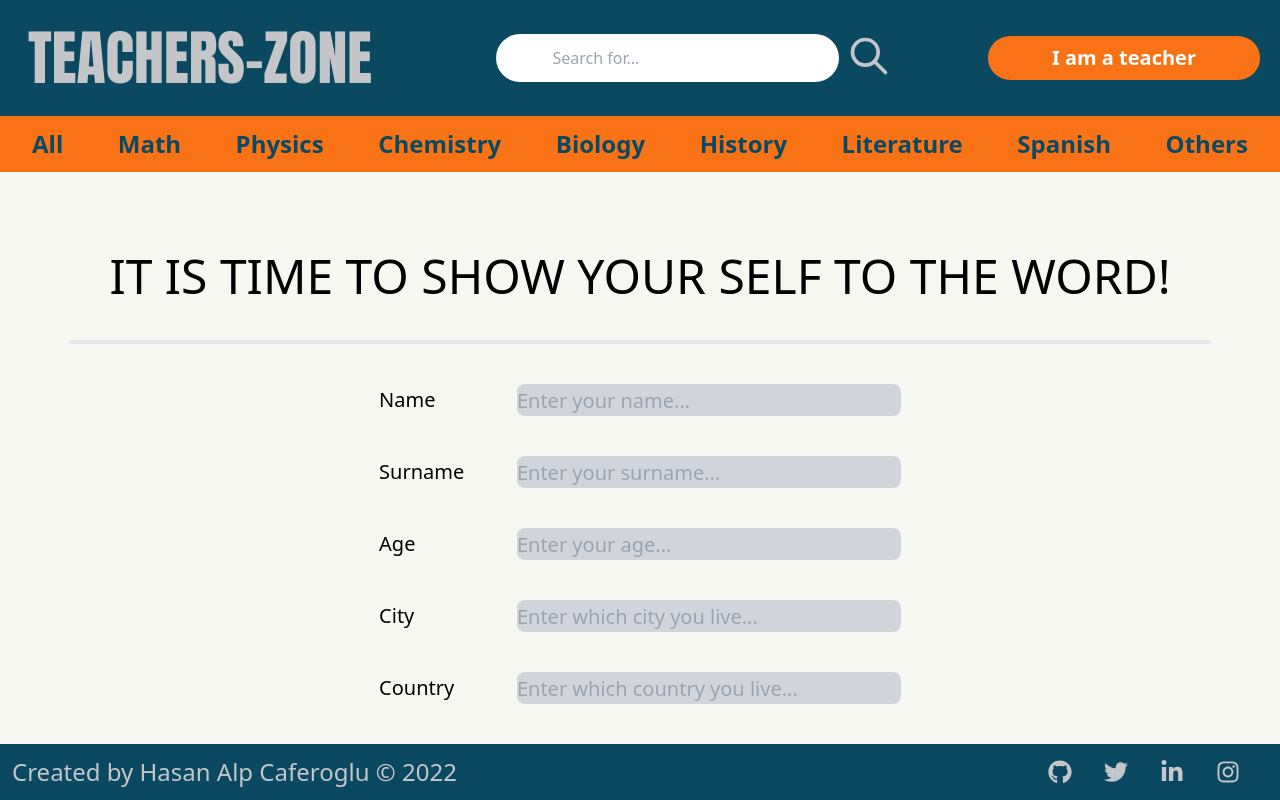
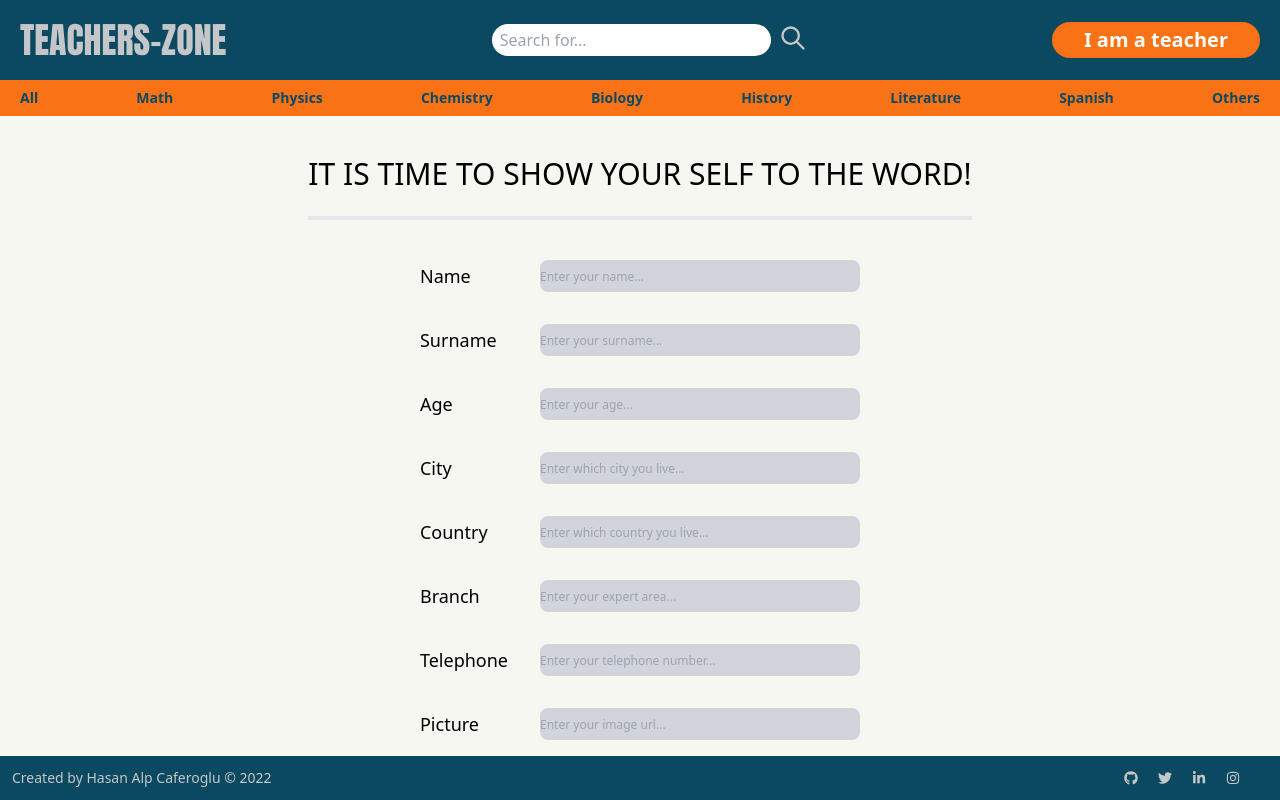
Before and after one commit to HasanAlpCaferoglu/teachers-zone, a Next.js app: page /add-teacher in a window 1280 px wide. Shown: the top 800 px of the page. Built offline with nearby package versions, Linux system fonts and the light colour scheme.

Commit message:
style changed

```diff
--- a/components/Footer.js
+++ b/components/Footer.js
@@ -7,9 +7,9 @@ function Footer() {
   return (
     <footer className="mt-20 w-screen left-0 bottom-0 h-auto flex justify-between items-center bg-[#0b4961] text-[#c4c6c9] xl:fixed">
       <div className='m-3'>
-        <h1 className='text-xl xl:text-2xl'>Created by Hasan Alp Caferoglu © 2022</h1>
+        <h1 className='text-sm xl:text-md'>Created by Hasan Alp Caferoglu © 2022</h1>
       </div>
-      <div className="flex space-x-5 m-3 mr-10 text-xl xl:text-2xl xl:space-x-8">
+      <div className="flex space-x-5 m-3 mr-10 text-sm xl:text-md ">
         <a href="https://github.com/HasanAlpCaferoglu" target="_blank" rel="noreferrer"> <FaGithub /> </a>
         <a href="https://twitter.com/caferoglu_alp" target="_blank" rel="noreferrer"> <FaTwitter /> </a>
         <a href="https://www.linkedin.com/in/hasanalpcaferoglu/" target="_blank" rel="noreferrer"> <FaLinkedinIn /> </a>
--- a/components/Header.js
+++ b/components/Header.js
@@ -10,10 +10,9 @@ function Header() {
     e.preventDefault();
   }
 
-
   return (
     <div className="mt-0 flex items-center justify-between h-auto bg-[#0b4961]">
-      <div className="cursor-pointer flex flex-col m-3 font-Anton text-4xl text-[#c4c6c9] xl:text-6xl xl:flex-row xl:m-7">
+      <div className="cursor-pointer flex flex-col m-3 font-Anton text-2xl text-[#c4c6c9] xl:text-4xl xl:flex-row xl:m-5">
         <Link href="/">TEACHERS</Link>
         <p href="/" className="hidden xl:block">
           -
@@ -25,14 +24,14 @@ function Header() {
           type="search"
           name="searchForm"
           onChange={(e) => {
-            router.push(`/?searchForm=${e.target.value}`)
+            router.push(`/?searchForm=${e.target.value}`);
           }} // set the value of state searchQuery anytime the user types in the searchbox
           placeholder="Search for..."
-          className="rounded-full px-2 xl:px-14 xl:py-3"
+          className="rounded-full px-2 xl:pr-10 xl:py-1"
         />
-        <SearchIcon className="h-7 ml-2 text-[#c4c6c9] xl:h-11" />
+        <SearchIcon className="h-4 ml-2 text-[#c4c6c9] xl:h-7" />
       </form>
-      <div className="cursor-pointer h-full text-xl mr-5 bg-orange-500 rounded-full px-5 py-2 text-white font-bold transition duration-100 transform hover:animate-bounce xl:px-16">
+      <div className="cursor-pointer h-full text-md mr-5 bg-orange-500 rounded-full px-2 py-1 text-white font-bold transition duration-100 transform hover:animate-bounce xl:px-8 xl:text-xl">
         <button onClick={() => router.push("/add-teacher")}>
           I am a teacher
         </button>
--- a/components/Nav.js
+++ b/components/Nav.js
@@ -5,7 +5,7 @@ function Nav() {
   const router = useRouter();
   return (
     <nav className="relative">
-      <div className="flex items-center justify-between px-8 py-3 text-xl whitespace-nowrap space-x-10 overflow-x-scroll scrollbar-hide bg-orange-500 xl:text-2xl xl:space-x-10 ">
+      <div className="flex items-center justify-between px-5 py-2 text-sm whitespace-nowrap space-x-8 overflow-x-scroll scrollbar-hide bg-orange-500 xl:text-md xl:space-x-10 ">
         {Branches.map((branch) => (
           <h2
             key={Branches.indexOf(branch)}
--- a/components/NewTeacherForm.js
+++ b/components/NewTeacherForm.js
@@ -43,19 +43,19 @@ function NewTeacherForm(props) {
   return (
     <div className="flex flex-col items-center w-auto scroll">
       <div className="m-10">
-        <h1 className="text-5xl border-b-4 p-10 text-center">
+        <h1 className="text-3xl border-b-4 pb-6 text-center">
           IT IS TIME TO SHOW YOUR SELF TO THE WORD!
         </h1>
       </div>
 
       <form
-        className="flex flex-col content-around text-xl space-y-10"
+        className="flex flex-col content-center justify-center text-xs space-y-8"
         onSubmit={submitHandler}
       >
         <div className="flex justify-between items-center">
-          <label htmlFor="name">Name</label>
+          <label htmlFor="name" className="md:text-lg">Name</label>
           <input
-            className="rounded-lg w-96 border-solid bg-gray-300 h-8"
+            className="rounded-lg w-80 border-solid bg-gray-300 h-8 "
             type="text"
             required
             id="name"
@@ -64,9 +64,9 @@ function NewTeacherForm(props) {
           />
         </div>
         <div className="flex justify-between items-center">
-          <label htmlFor="surname">Surname</label>
+          <label htmlFor="surname" className="md:text-lg">Surname</label>
           <input
-            className="rounded-lg w-96 bg-gray-300 h-8"
+            className="rounded-lg w-80 bg-gray-300 h-8"
             type="text"
             required
             id="surname"
@@ -75,9 +75,9 @@ function NewTeacherForm(props) {
           />
         </div>
         <div className="flex justify-between items-center">
-          <label htmlFor="age">Age</label>
+          <label htmlFor="age" className="md:text-lg">Age</label>
           <input
-            className="rounded-lg w-96 bg-gray-300 h-8"
+            className="rounded-lg w-80 bg-gray-300 h-8"
             type="text"
             required
             id="age"
@@ -86,9 +86,9 @@ function NewTeacherForm(props) {
           />
         </div>
         <div className="flex justify-between items-center">
-          <label htmlFor="city">City</label>
+          <label htmlFor="city" className="md:text-lg">City</label>
           <input
-            className="rounded-lg w-96 bg-gray-300 h-8"
+            className="rounded-lg w-80 bg-gray-300 h-8"
             type="text"
             required
             id="city"
@@ -97,9 +97,9 @@ function NewTeacherForm(props) {
           />
         </div>
         <div className="flex justify-between items-center">
-          <label htmlFor="country">Country</label>
+          <label htmlFor="country" className="md:text-lg">Country</label>
           <input
-            className="rounded-lg w-96 bg-gray-300 h-8"
+            className="rounded-lg w-80 bg-gray-300 h-8"
             type="text"
             required
             id="country"
@@ -108,9 +108,9 @@ function NewTeacherForm(props) {
           />
         </div>
         <div className="flex justify-between items-center">
-          <label htmlFor="branch">Branch</label>
+          <label htmlFor="branch" className="md:text-lg">Branch</label>
           <input
-            className="rounded-lg w-96 bg-gray-300 h-8"
+            className="rounded-lg w-80 bg-gray-300 h-8"
             type="text"
             required
             id="branch"
@@ -118,10 +118,10 @@ function NewTeacherForm(props) {
             placeholder="Enter your expert area..."
           />
         </div>
-        <div className="flex justify-between items-center space-x-10">
-          <label htmlFor="telephone">Telephone</label>
+        <div className="flex justify-between items-center space-x-8">
+          <label htmlFor="telephone" className="md:text-lg">Telephone</label>
           <input
-            className="rounded-lg w-96 bg-gray-300 h-8"
+            className="rounded-lg w-80 bg-gray-300 h-8"
             type="text"
             required
             id="telephone"
@@ -130,9 +130,9 @@ function NewTeacherForm(props) {
           />
         </div>
         <div className="flex justify-between items-center">
-          <label htmlFor="image">Picture</label>
+          <label htmlFor="image" className="md:text-lg">Picture</label>
           <input
-            className="rounded-lg w-96 bg-gray-300 h-8"
+            className="rounded-lg w-80 bg-gray-300 h-8"
             type="url"
             id="image"
             ref={imageInputRef}
@@ -140,9 +140,9 @@ function NewTeacherForm(props) {
           />
         </div>
         <div className="flex justify-between items-center h-auto">
-          <label htmlFor="about">About</label>
+          <label htmlFor="about" className="md:text-lg">About</label>
           <textarea
-            className="rounded-lg w-96 bg-gray-300 h-52"
+            className="rounded-lg w-80 bg-gray-300 h-52"
             rows="4"
             cols="50"
             id="about"
@@ -152,7 +152,7 @@ function NewTeacherForm(props) {
           ></textarea>
         </div>
         <div className="flex self-center mb-16">
-          <button className="bg-orange-500 p-4 rounded-full text-white transition duration-100 transform hover:scale-125">Add Yourself</button>
+          <button className="bg-orange-500 p-2 rounded-full text-white transition duration-100 transform hover:scale-125 xl:mb-20 xl:px-8 ">Add Yourself</button>
         </div>
       </form>
     </div>
--- a/components/Teacher.js
+++ b/components/Teacher.js
@@ -1,29 +1,35 @@
-import {useRouter} from 'next/router';
+import { useRouter } from "next/router";
 
 function Teacher(props) {
-  const alternativeImage = 'https://upload.wikimedia.org/wikipedia/commons/7/7c/User_font_awesome.svg';
+  const alternativeImage =
+    "https://upload.wikimedia.org/wikipedia/commons/7/7c/User_font_awesome.svg";
   const router = useRouter();
 
   function showDetailsHandler() {
-    router.push('/' + props.id)
+    router.push("/" + props.id);
   }
 
   return (
-    <li className='flex flex-col items-center m-10'>
-        <div className='border-solid border-black'>
-            <img className='rounded-full object-cover h-72 w-72' src={props.image || alternativeImage} alt={props.nameSurname} />
+    <li className="flex flex-col items-center my-10">
+      <div className="border-solid border-black">
+        <img
+          className="rounded-full object-cover h-36 w-36 sm:h-40 sm:w-40 lg:h-44 lg:w-44  xl:h-48 xl:w-48  "
+          src={props.image || alternativeImage}
+          alt={props.nameSurname}
+        />
+      </div>
+      <div className="flex flex-col items-center">
+        <h1 className="text-2xl font-bold border-b-4 border-gray-300">
+          {props.nameSurname}
+        </h1>
+        <h3>Area: {props.branch}</h3>
+        <h3>Location: {props.city}</h3>
+        <div className="mt-3 px-2 py-1 text-sm rounded-full bg-[#0b4961] text-white lg:px-3 lg:py-2 xl:text-md">
+          <button onClick={showDetailsHandler}>Show Details</button>
         </div>
-        <div className='flex flex-col items-center'>
-            <h1 className='text-2xl font-bold border-b-4 border-gray-300'>{props.nameSurname}</h1>
-            <h3>Area: {props.branch}</h3>
-            <h3>Location: {props.city}</h3>
-            <div className='mt-3 px-4  py-2 rounded-full bg-[#0b4961] text-white'>
-              <button onClick={showDetailsHandler}>Show Details</button>
-            </div>
-
-        </div>
+      </div>
     </li>
-  )
+  );
 }
 
-export default Teacher
+export default Teacher;
--- a/components/TeacherDetail.js
+++ b/components/TeacherDetail.js
@@ -3,10 +3,10 @@ function TeacherDetail({ teacherData }) {
 
   return (
     <div className="flex flex-col items-center">
-      <h1 className="text-5xl border-b-4 p-10 m-10 text-center ">{teacherData.nameSurname}</h1>
+      <h1 className="text-5xl border-b-4 p-10 mb-10 text-center ">{teacherData.nameSurname}</h1>
       <div className="info-container image-container flex flex-col items-center space-y-8 w-full xl:flex-row xl:justify-center">
-        <img src={teacherData.image} alt={teacherData.nameSurname} className="scale-300 m-32 xl:mr-10 "/>
-        <div className="info-container flex flex-col justify-center items-center space-y-4 w-9/12  xl:w-5/12 xl:items-start xl:ml-32">
+        <img src={teacherData.image} alt={teacherData.nameSurname} className="scale-200 m-16 xl:mr-10 "/>
+        <div className="info-container flex flex-col justify-center items-center space-y-4 w-8/12  xl:w-4/12 xl:items-start xl:ml-32">
           <div className="flex space-x-2">
             <h4 className="font-bold">Age:</h4>
             <h4>{teacherData.age}</h4>
--- a/components/TeachersList.js
+++ b/components/TeachersList.js
@@ -8,7 +8,7 @@ function TeachersList(props) {
 
 
       <div>
-      <ul className="px-5 m-16 place-content-center grid lg:grid-cols-2 xl:grid-cols-3 3xl:grid-cols-4">
+      <ul className="px-5 m-16 place-content-center grid sm:grid-cols-2 lg:grid-cols-3 xl:grid-cols-4">
         {props.teachers.map((teacher) => (
           <Teacher
             key={teacher.id}
```
